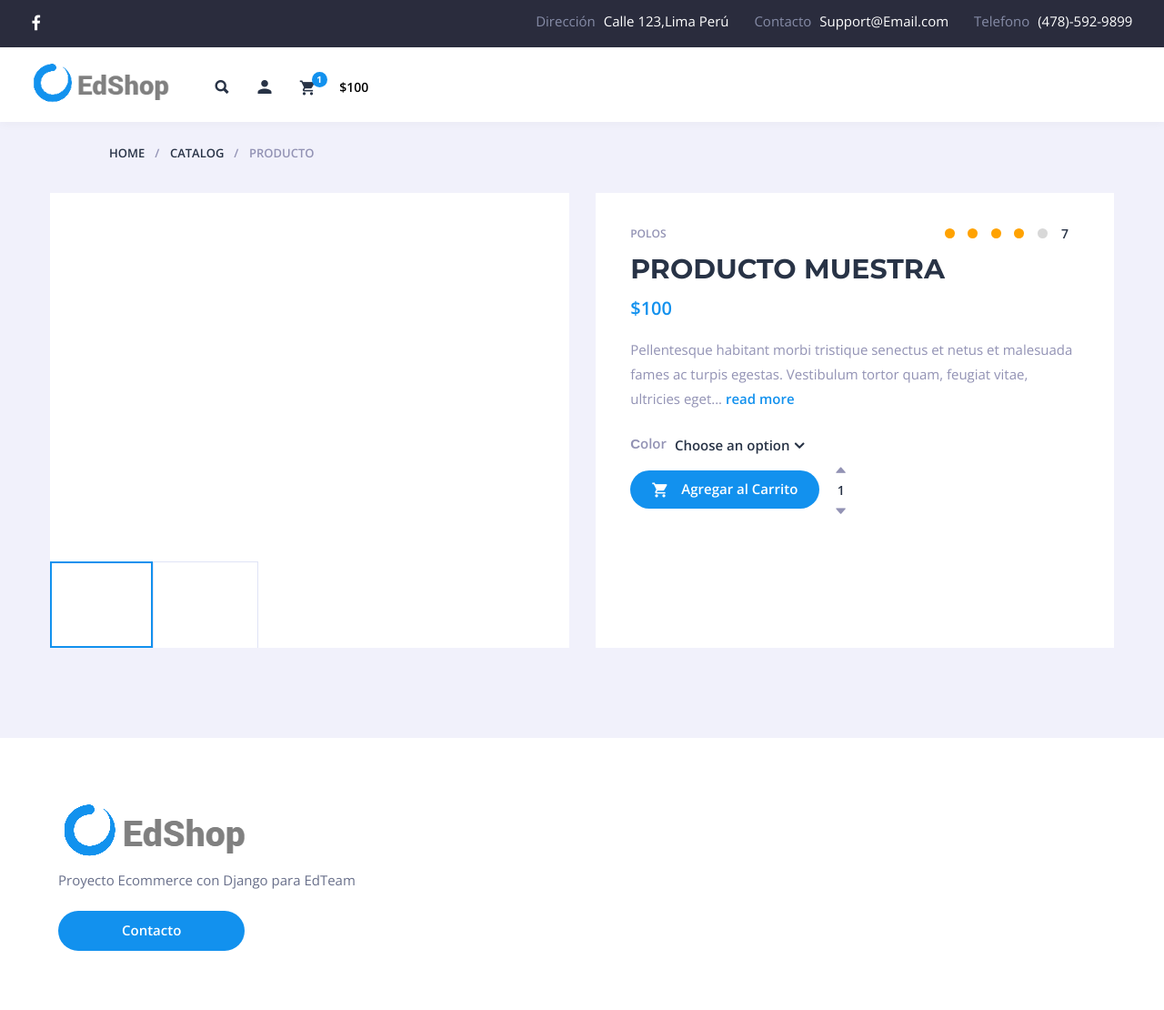
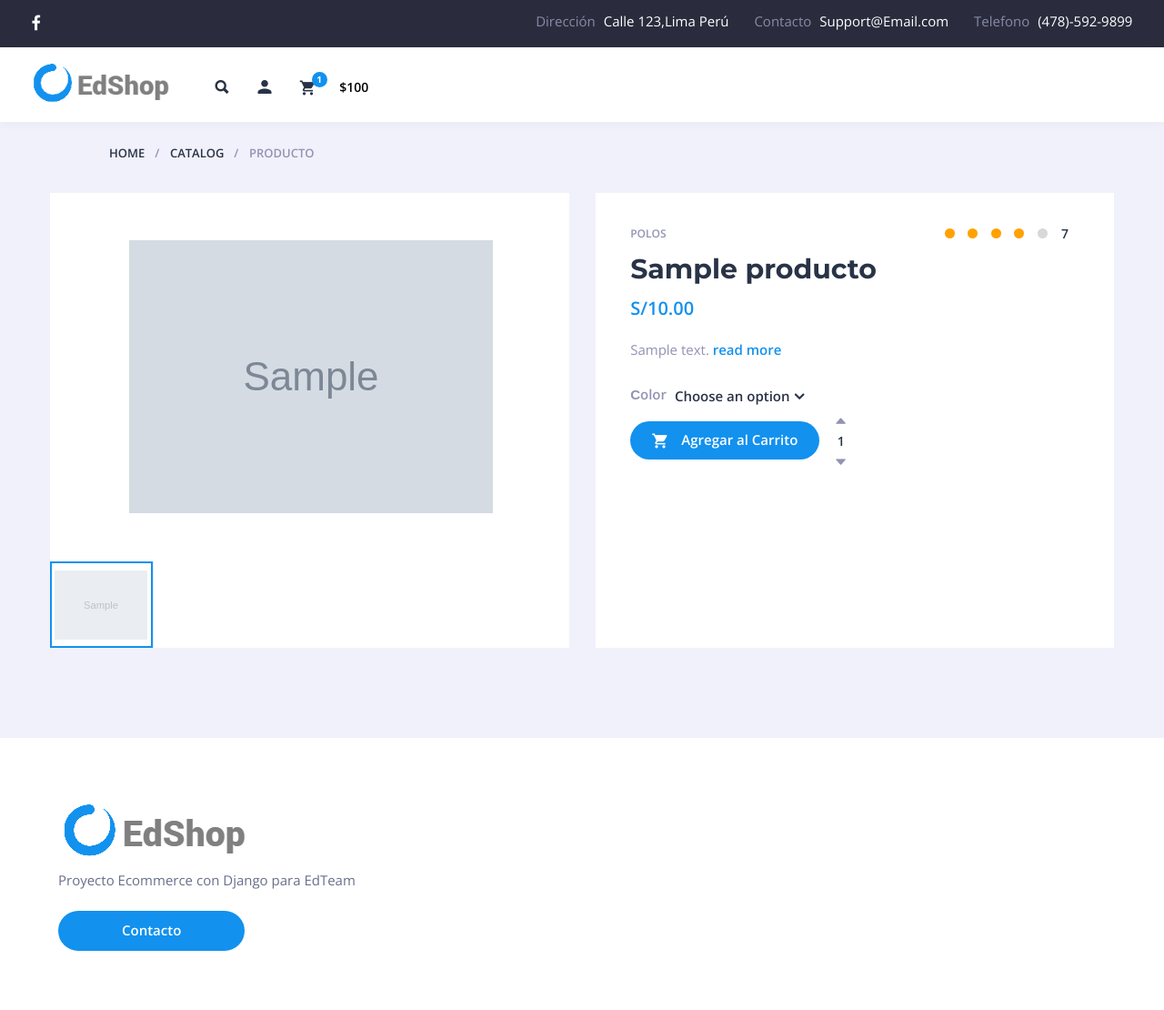
Before and after one commit to DiegoGarciaC22/Tienda-virtual, a Django app: template web/templates/producto.html in a window 1280 px wide. Shown: the whole page at 91% size. Run offline with Django 3.2, Linux system fonts and the light colour scheme; the template is opened without the code that fills it: values that come from a table or form of the project are taken from there, others are empty; tables that the repository leaves empty hold one stand-in row (values such as "Sample post"); grey boxes marked "Sample" are stand-in pictures; some libraries are stand-ins or nearby versions; some web fonts are replaced.

Commit message:
Se crea la vista del detalle del producto

```diff
--- a/web/templates/includes/catalogo/catalogo.html
+++ b/web/templates/includes/catalogo/catalogo.html
@@ -3,7 +3,7 @@
     <article class="cf-sm-6 cf-md-6 cf-lg-6 col-xs-6 col-sm-6 col-md-6 col-lg-6 sectgl-item">
         <div class="sectgl prod-i">
             <div class="prod-i-top">
-                <a class="prod-i-img" href="#">
+                <a class="prod-i-img" href="{% url 'productoDetalle' producto.id %}">
                     <img src="{{producto.imagen.url}}" alt="">
                 </a>
                 <div class="prod-i-actions">
@@ -19,7 +19,7 @@
                     <p class="prod-i-price">S/{{producto.precio}}</p>
                     <p class="prod-i-categ"><a href="#">{{producto.categoria}}</a></p>
                 </div>
-                <h3 class="prod-i-ttl"><a href="#">{{producto.nombre}}</a></h3>
+                <h3 class="prod-i-ttl"><a href="{% url 'productoDetalle' producto.id %}">{{producto.nombre}}</a></h3>
             </div>
         </div>
     </article>
--- a/web/templates/pedido.html
+++ b/web/templates/pedido.html
@@ -25,7 +25,7 @@
                         <div class="prod-li-prices">
                             <div class="prod-li-price-wrap">
                                 <p>Precio</p>
-                                <p class="prod-li-price">S/.{{detalle.producto.precio}}</p>
+                                <p class="prod-li-price">${{detalle.producto.precio}}</p>
                             </div>
                         </div>
                         <div class="prod-li-qnt-wrap">
--- a/web/templates/producto.html
+++ b/web/templates/producto.html
@@ -12,12 +12,7 @@
                 <ul class="slides">
                     <li>
                         <a data-fancybox-group="prod" class="fancy-img" href="#">
-                            <img src="https://via.placeholder.com/250" alt="">
-                        </a>
-                    </li>
-                    <li>
-                        <a data-fancybox-group="prod" class="fancy-img" href="#">
-                            <img src="https://via.placeholder.com/250" alt="">
+                            <img src="{{producto.imagen.url}}" alt="">
                         </a>
                     </li>
                 </ul>
@@ -28,10 +23,7 @@
             <div class="flexslider prod-thumbs" id="prod-thumbs">
                 <ul class="slides">
                     <li>
-                        <img src="https://via.placeholder.com/250" alt="">
-                    </li>
-                    <li>
-                        <img src="https://via.placeholder.com/250" alt="">
+                        <img src="{{producto.imagen.url}}" alt="">
                     </li>
                 </ul>
             </div>
@@ -49,11 +41,10 @@
                 <p class="prod-rating-count">7</p>
             </div>
             <p class="prod-categs"><a href="#">Polos</a></p>
-            <h1>PRODUCTO MUESTRA</h1>
+            <h1>{{producto.nombre}}</h1>
             <div class="variations_form cart">
-                <p class="prod-price">$100</p>
-                <p class="prod-excerpt">Pellentesque habitant morbi tristique senectus et netus et malesuada fames ac turpis egestas.
-                    Vestibulum tortor quam, feugiat vitae, ultricies eget...
+                <p class="prod-price">S/{{producto.precio}}</p>
+                <p class="prod-excerpt">{{producto.descripcion}}
                     <a id="prod-showdesc" class="prod-excerpt-more" href="#">read more</a></p>
                 <div class="prod-add">
                     <form action="#" method="post">
--- a/web/urls.py
+++ b/web/urls.py
@@ -7,4 +7,5 @@ urlpatterns = [
     path('', views.index, name= 'index'),
     path('productosPorCategoria/<int:categoria_id>', views.productosPorCategoria, name= 'productosPorCategoria'),
     path('productosPorNombre/', views.productosPorNombre, name= 'productosPorNombre'),
+    path('productoDetalle/<int:producto_id>', views.productoDetalle, name= 'productoDetalle'),
 ]
```
Also changed, not shown: web/views.py (+9 -0 lines).
